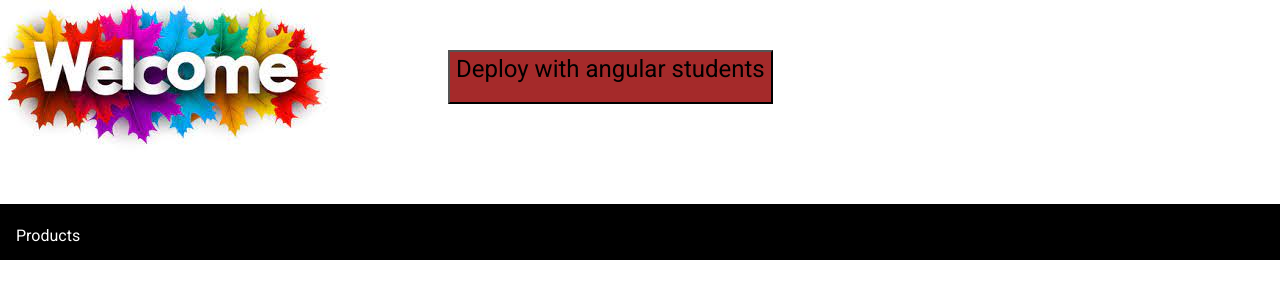
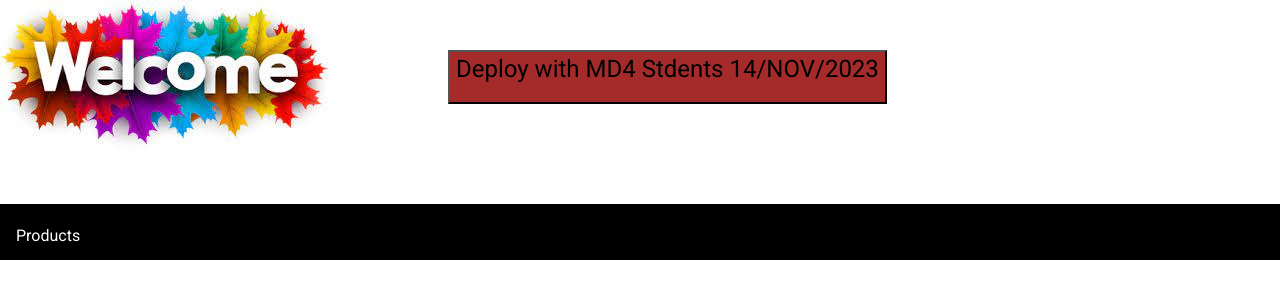
Before and after one commit to AlaAtrash/studiStore, an Angular app: page / in a window 1280 px wide. Shown: the top 300 px of the page. Built offline with nearby package versions, Linux system fonts and the light colour scheme.

Commit message:
testing the pipeline

```diff
--- a/src/app/welcome/welcome.component.html
+++ b/src/app/welcome/welcome.component.html
@@ -3,7 +3,7 @@
         <img src="../../assets/welcome.jpeg">
     </div>
     <div class="welcomeText mat-typography">
-        <button (click)="sayHelloWorld()"> <h1> Deploy with angular students</h1> </button>
+        <button (click)="sayHelloWorld()"> <h1> Deploy with MD4 Stdents 14/NOV/2023</h1> </button>
     </div>
 </div>
 <div class="menu">
```
